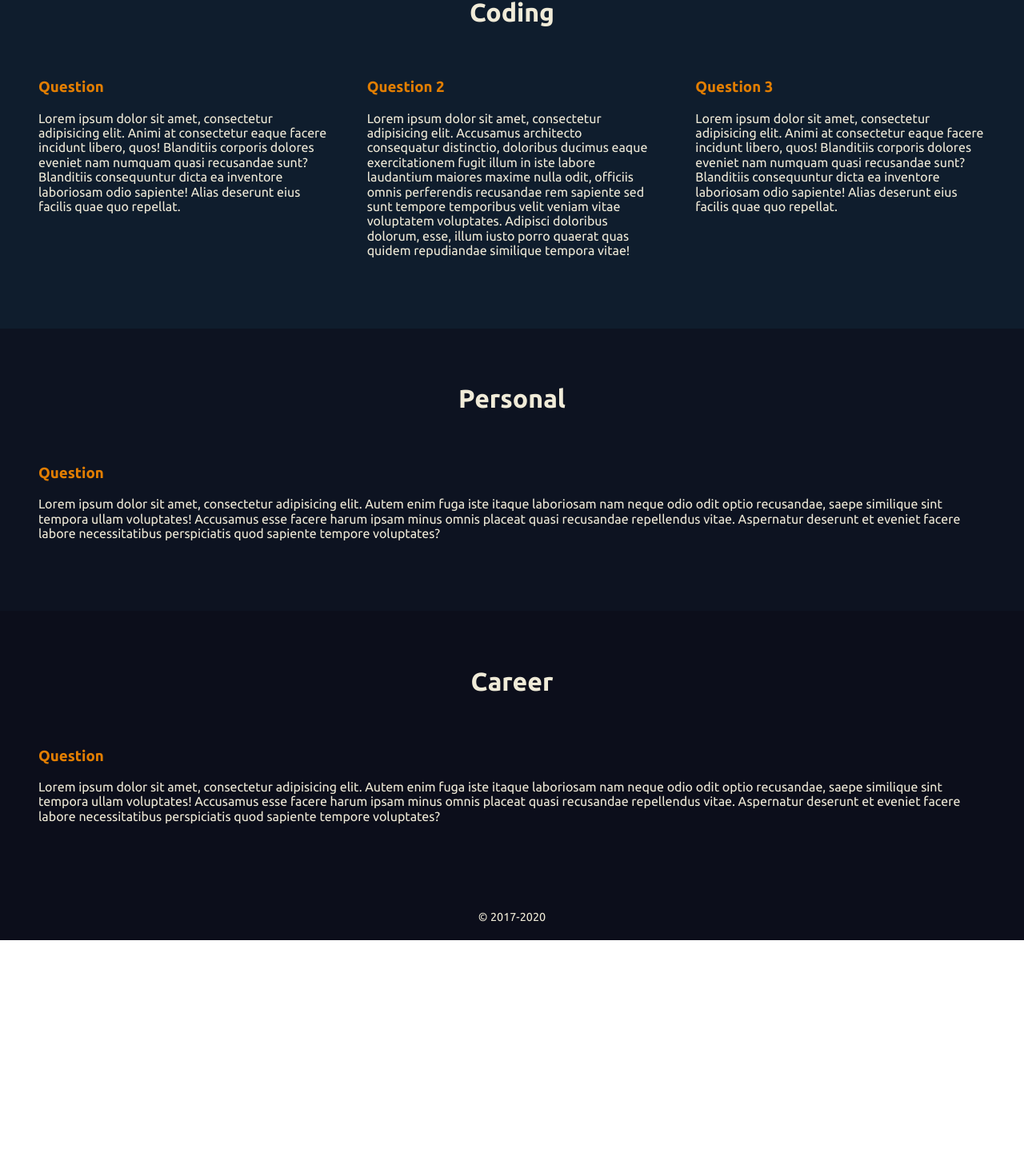
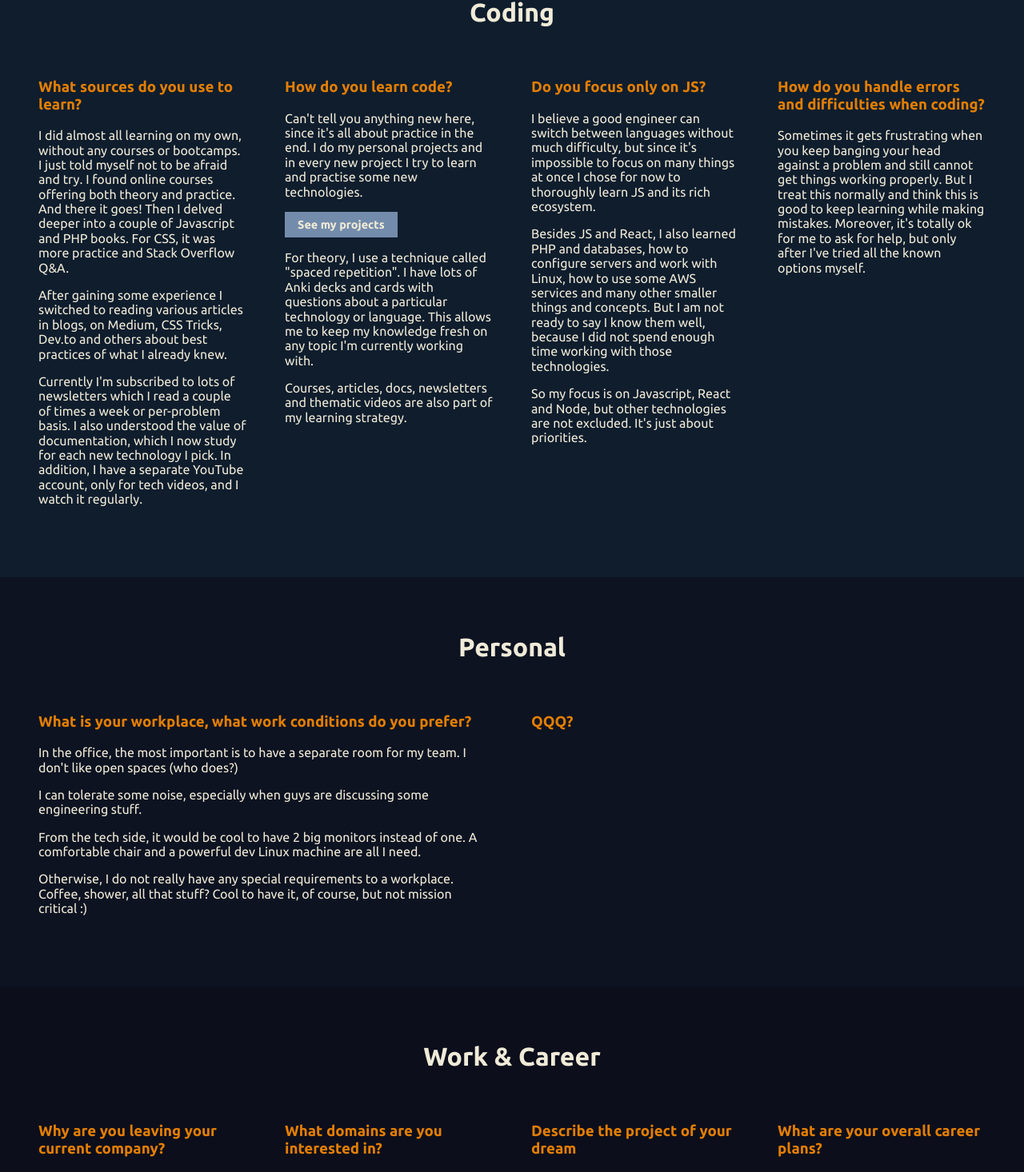
Before and after one commit to ikushlianski/ilya-online-nextjs, a Next.js app: page /about in a window 1280 px wide. Shown: the part 136-1602 px from the top of the page at 80% size. Before the commit the page ends 1312 px from the top, so only its background shows below. Built offline with nearby package versions, Linux system fonts and the light colour scheme.

Commit message:
Add initial About Me info

```diff
--- a/src/pages/about/index.js
+++ b/src/pages/about/index.js
@@ -1,6 +1,7 @@
 import React from 'react';
+import dayjs from 'dayjs';
 
-import { Block, Card } from '../../ui-kit';
+import {Block, Button, Card} from '../../ui-kit';
 import { Layout } from '../../components/Layout';
 
 import './AboutPage.scss';
@@ -12,36 +13,34 @@ const AboutPage = () => (
         <h1 className="AboutMePage__Heading">Coding</h1>
         <div className="AboutMePage__QA">
           <Card flat>
-            <h3 className="AboutMePage__Q">Question</h3>
+            <h3 className="AboutMePage__Q">What sources do you use to learn?</h3>
+            <p>I did almost all learning on my own, without any courses or bootcamps. I just told myself not to be afraid and try. I found online courses offering both theory and practice. And there it goes! Then I delved deeper into a couple of Javascript and PHP books. For CSS, it was more practice and Stack Overflow Q&A.</p>
+            <p>After gaining some experience I switched to reading various articles in blogs, on Medium, CSS Tricks, Dev.to and others about best practices of what I already knew.</p>
+            <p>Currently I'm subscribed to lots of newsletters which I read a couple of times a week or per-problem basis. I also understood the value of documentation, which I now study for each new technology I pick. In addition, I have a separate YouTube account, only for tech videos, and I watch it regularly.</p>
+          </Card>
+
+          <Card flat>
+            <h3 className="AboutMePage__Q">How do you learn code?</h3>
             <p>
-              Lorem ipsum dolor sit amet, consectetur adipisicing elit. Animi at
-              consectetur eaque facere incidunt libero, quos! Blanditiis
-              corporis dolores eveniet nam numquam quasi recusandae sunt?
-              Blanditiis consequuntur dicta ea inventore laboriosam odio
-              sapiente! Alias deserunt eius facilis quae quo repellat.
+              Can't tell you anything new here, since it's all about practice in the end. I do my personal projects and in every new project I try to learn and practise some new technologies.
             </p>
+            <Button secondary href="/works">See my projects</Button>
+              <p>For theory, I use a technique called "spaced repetition". I have lots of Anki decks and cards with questions about a particular technology or language. This allows me to keep my knowledge fresh on any topic I'm currently working with.</p>
+            <p>Courses, articles, docs, newsletters and thematic videos are also part of my learning strategy.</p>
           </Card>
+
           <Card flat>
-            <h3 className="AboutMePage__Q">Question 2</h3>
+            <h3 className="AboutMePage__Q">Do you focus only on JS?</h3>
             <p>
-              Lorem ipsum dolor sit amet, consectetur adipisicing elit.
-              Accusamus architecto consequatur distinctio, doloribus ducimus
-              eaque exercitationem fugit illum in iste labore laudantium maiores
-              maxime nulla odit, officiis omnis perferendis recusandae rem
-              sapiente sed sunt tempore temporibus velit veniam vitae voluptatem
-              voluptates. Adipisci doloribus dolorum, esse, illum iusto porro
-              quaerat quas quidem repudiandae similique tempora vitae!
+              I believe a good engineer can switch between languages without much difficulty, but since it's impossible to focus on many things at once I chose for now to thoroughly learn JS and its rich ecosystem.
             </p>
+            <p>Besides JS and React, I also learned PHP and databases, how to configure servers and work with Linux, how to use some AWS services and many other smaller things and concepts. But I am not ready to say I know them well, because I did not spend enough time working with those technologies.</p>
+            <p>So my focus is on Javascript, React and Node, but other technologies are not excluded. It's just about priorities.</p>
           </Card>
+
           <Card flat>
-            <h3 className="AboutMePage__Q">Question 3</h3>
-            <p>
-              Lorem ipsum dolor sit amet, consectetur adipisicing elit. Animi at
-              consectetur eaque facere incidunt libero, quos! Blanditiis
-              corporis dolores eveniet nam numquam quasi recusandae sunt?
-              Blanditiis consequuntur dicta ea inventore laboriosam odio
-              sapiente! Alias deserunt eius facilis quae quo repellat.
-            </p>
+            <h3 className="AboutMePage__Q">How do you handle errors and difficulties when coding?</h3>
+            <p>Sometimes it gets frustrating when you keep banging your head against a problem and still cannot get things working properly. But I treat this normally and think this is good to keep learning while making mistakes. Moreover, it's totally ok for me to ask for help, but only after I've tried all the known options myself.</p>
           </Card>
         </div>
       </Block>
@@ -50,33 +49,57 @@ const AboutPage = () => (
         <h1 className="AboutMePage__Heading">Personal</h1>
         <div className="AboutMePage__QA">
           <Card flat>
-            <h3 className="AboutMePage__Q">Question</h3>
-            <p>
-              Lorem ipsum dolor sit amet, consectetur adipisicing elit. Autem
-              enim fuga iste itaque laboriosam nam neque odio odit optio
-              recusandae, saepe similique sint tempora ullam voluptates!
-              Accusamus esse facere harum ipsam minus omnis placeat quasi
-              recusandae repellendus vitae. Aspernatur deserunt et eveniet
-              facere labore necessitatibus perspiciatis quod sapiente tempore
-              voluptates?
-            </p>
+            <h3 className="AboutMePage__Q">What is your workplace, what work conditions do you prefer?</h3>
+            <p>In the office, the most important is to have a separate room for my team. I don't like open spaces (who does?)</p>
+            <p>I can tolerate some noise, especially when guys are discussing some engineering stuff.</p>
+            <p>From the tech side, it would be cool to have 2 big monitors instead of one. A comfortable chair and a powerful dev Linux machine are all I need.</p>
+            <p>Otherwise, I do not really have any special requirements to a workplace. Coffee, shower, all that stuff? Cool to have it, of course, but not mission critical :)</p>
+          </Card>
+
+          <Card flat>
+            <h3 className="AboutMePage__Q">QQQ?</h3>
+
           </Card>
         </div>
       </Block>
 
       <Block className="Block--darker">
-        <h1 className="AboutMePage__Heading">Career</h1>
+        <h1 className="AboutMePage__Heading">Work & Career</h1>
           <div className="AboutMePage__QA">
+
+          {Date.now() < dayjs('2020-06-30') &&
             <Card flat>
-            <h3 className="AboutMePage__Q">Question</h3>
+              <h3 className="AboutMePage__Q">Why are you leaving your current company?</h3>
               <p>
-              Lorem ipsum dolor sit amet, consectetur adipisicing elit. Autem
-              enim fuga iste itaque laboriosam nam neque odio odit optio
-              recusandae, saepe similique sint tempora ullam voluptates!
-              Accusamus esse facere harum ipsam minus omnis placeat quasi
-              recusandae repellendus vitae. Aspernatur deserunt et eveniet
-              facere labore necessitatibus perspiciatis quod sapiente tempore
-              voluptates?
+                Because of lack of pure web projects. When taking this job 2 years ago I did not yet pay that much attention to what a company does. It was about matching my skills with companies' requirements. Klika Tech's main domain is IoT and almost all projects the company could offer me were just frontend for IoT devices, while I want a full-stack web project.
+              </p>
+              <p>At the same time I'm grateful to the company for letting me gain valuable experience and assigning me to one of the few projects without an IoT component.</p>
+            </Card>}
+
+            <Card flat>
+              <h3 className="AboutMePage__Q">What domains are you interested in?</h3>
+              <p>
+                I would like to develop web applications in such areas as real estate, tourism, booking services, lifestyle, sport, fintech, education or entertainment, but these are just a few areas of interest.
+              </p>
+            </Card>
+
+            <Card flat>
+              <h3 className="AboutMePage__Q">Describe the project of your dream</h3>
+              <p>
+                Team: not very large, 3-10 people. A skilled and friendly team lead and talented devs who write quality code and with whom you grow as a professional.
+              </p>
+              <p>
+                Product: develop a full-stack web application, where both frontend and backend is developed together, by our team. This product is already in use or will shortly be in use by lots of people, so the team will get feedback from real users instantly.
+              </p>
+              <p>
+                Processes: something at least resembling Scrum. No strict time tracking (I am a reliable person and prove it everywhere I work).
+              </p>
+            </Card>
+
+            <Card flat>
+              <h3 className="AboutMePage__Q">What are your overall career plans?</h3>
+              <p>
+                In the coming years I'm planning to keep coding and improve my skills a lot (both frontend and backend). At the same time I am willing to assume more responsibilities like interviewing and mentoring of junior devs. Further, I see myself in a management position (PM or team lead).
               </p>
             </Card>
           </div>
```
Lines whose indentation alone changed are shown as unchanged.
